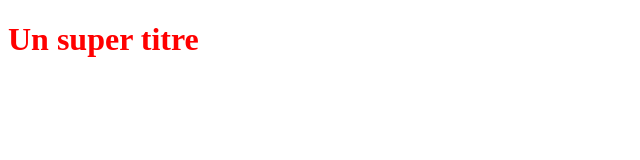
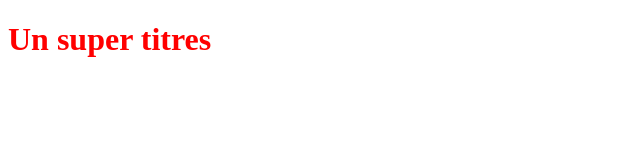
Before and after one commit to nass956/1erProject, a plain HTML site: page index.html in a window 1280 px wide. Shown: the full height of the page, 0-640 px from the left. Drawn offline with Linux system fonts and the light colour scheme.

Commit message:
deuxieme partit

```diff
--- a/index.html
+++ b/index.html
@@ -5,6 +5,6 @@
    <link rel="stylesheet" type="text/css" href="styles.css">
 </head>
 <body>
-   <h1>Un super titre</h1>
+   <h1>Un super titres</h1>
 </body>
 </html>
```
